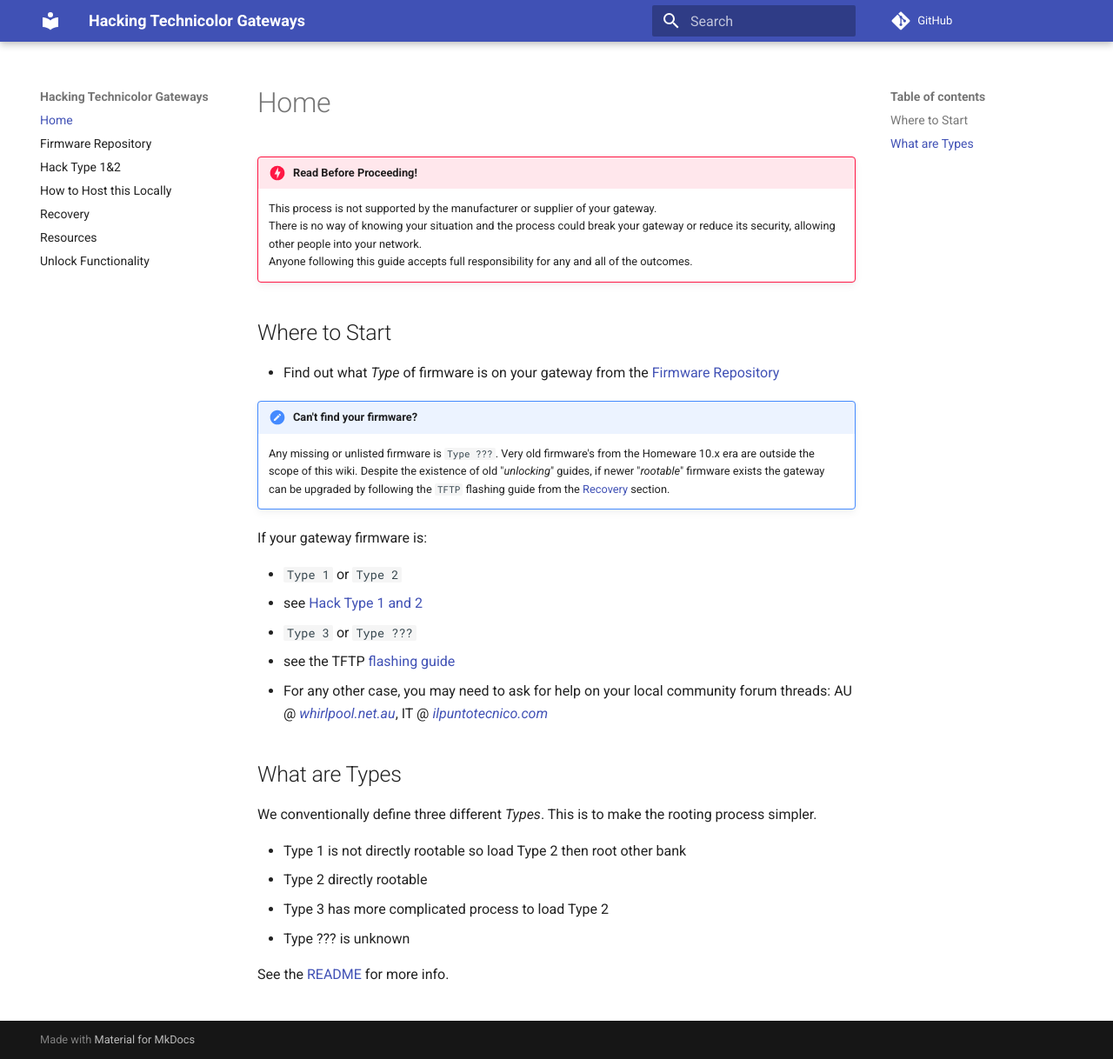
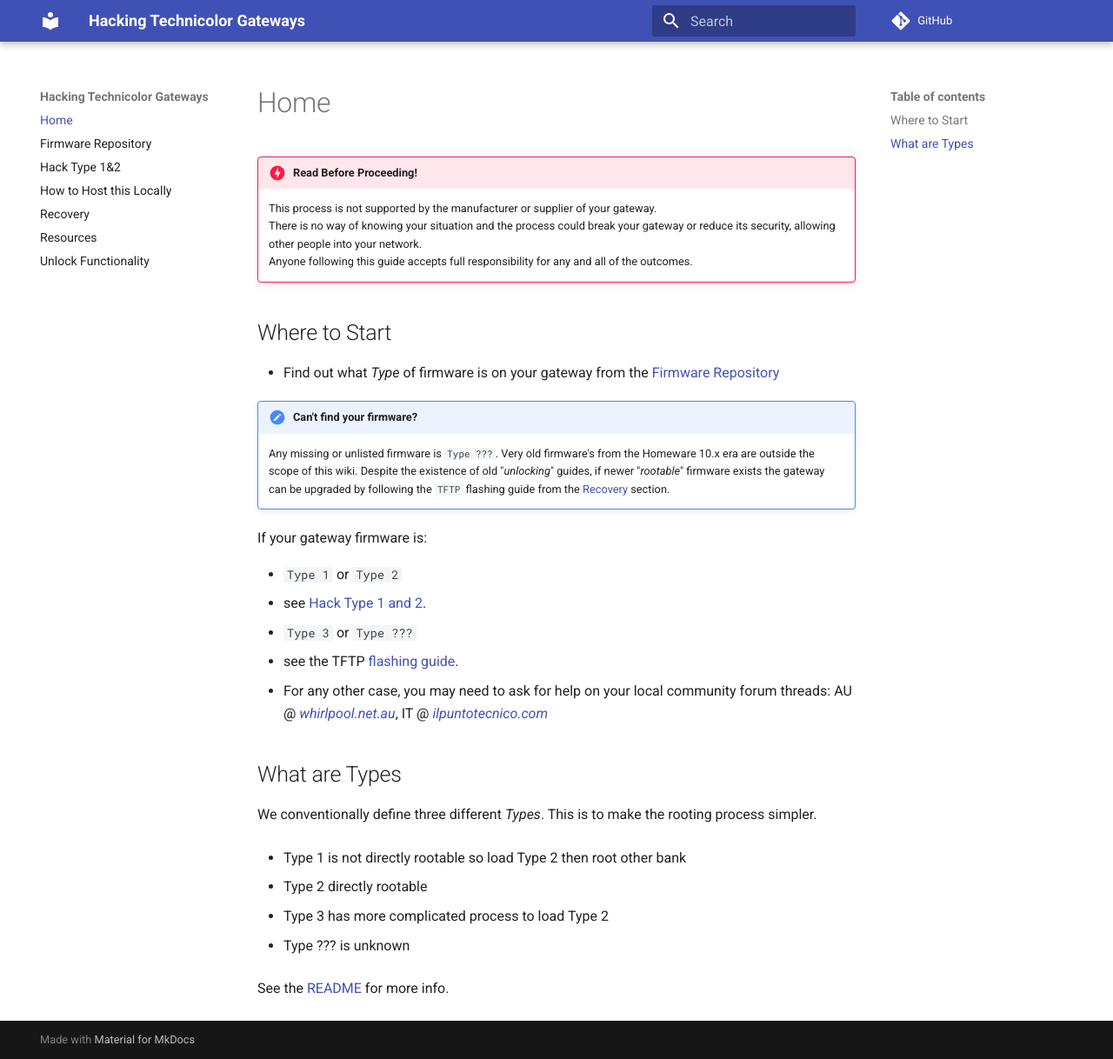
Before and after one commit to hack-technicolor/hack-technicolor, an MkDocs documentation site: the page built from docs/index.md, in a window 1280 px wide and 1218 px high. Shown: the whole window at 87% size. Built offline with MkDocs 1.6.1 and Material for MkDocs 9.7.7, drawn with Linux system fonts in a browser that asks for light colours; comment, search, counter and statistics services are not loaded.

Commit message:
formatting fixes

```diff
--- a/docs/index.md
+++ b/docs/index.md
@@ -15,10 +15,10 @@
 If your gateway firmware is:
 
 - `Type 1` or `Type 2`
-  - see [Hack Type 1 and 2](Hack%20Type%201&2/)
+  - see [Hack Type 1 and 2](Hack%20Type%201&2/).
 
 - `Type 3` or `Type ???`
-  - see the TFTP [flashing guide](Recovery/#boot-p-recovery-mode-tftp-flashing)
+  - see the TFTP [flashing guide](Recovery/#boot-p-recovery-mode-tftp-flashing).
   - For any other case, you may need to ask for help on your local community forum threads: AU @ [*whirlpool.net.au*](https://forums.whirlpool.net.au/thread/9vxxl849), IT @ [*ilpuntotecnico.com*](https://www.ilpuntotecnico.com/forum/index.php/board,9.0.html)
 
 ## What are Types
@@ -26,8 +26,11 @@
 We conventionally define three different *Types*. This is to make the rooting process simpler.
 
 - Type 1 is not directly rootable so load Type 2  then root other bank
+
 - Type 2 directly rootable
+
 - Type 3 has more complicated process to load Type 2
+
 - Type ??? is unknown
 
 See the [README](https://github.com/kevdagoat/hack-technicolor/blob/master/README.md) for more info.
```
